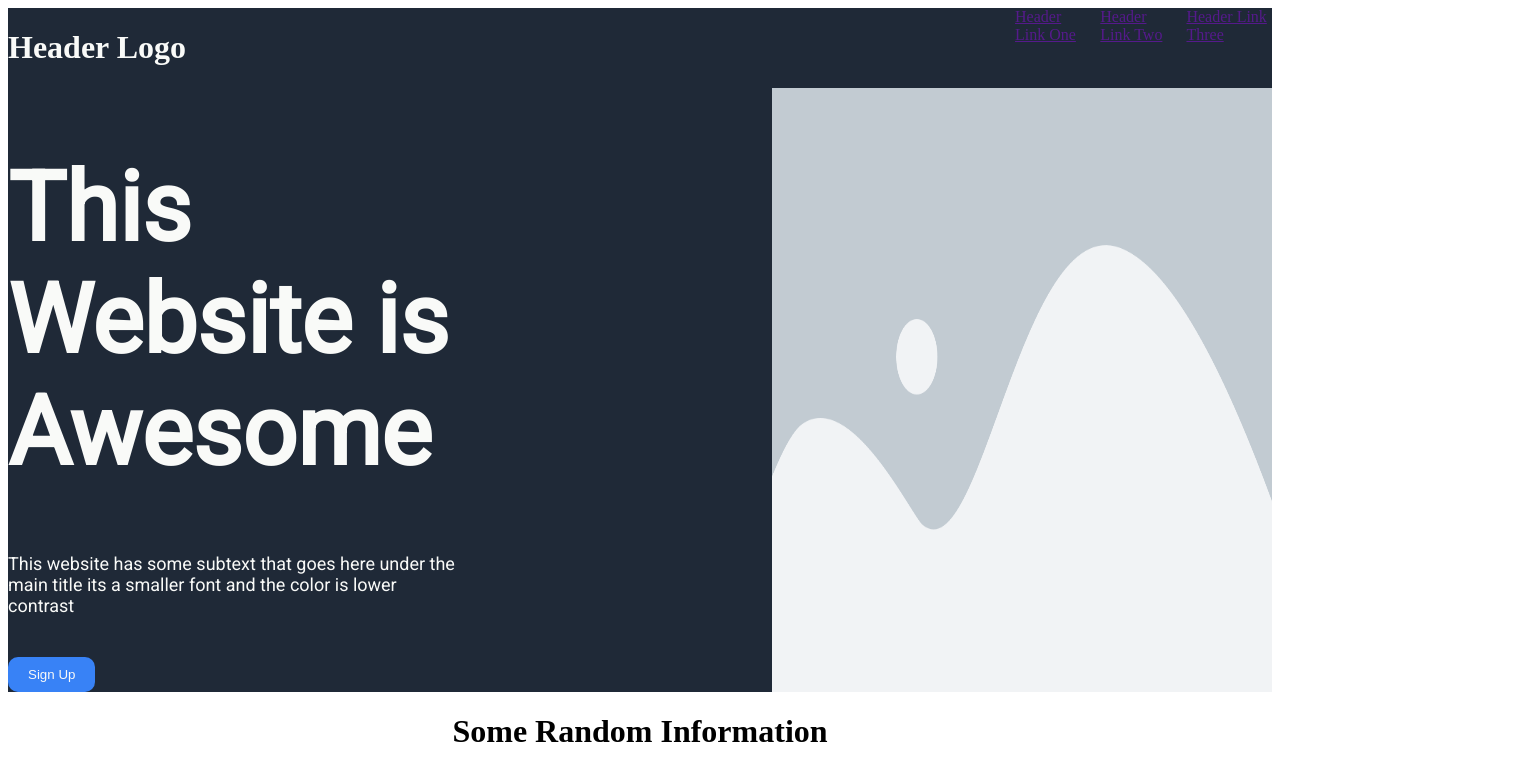
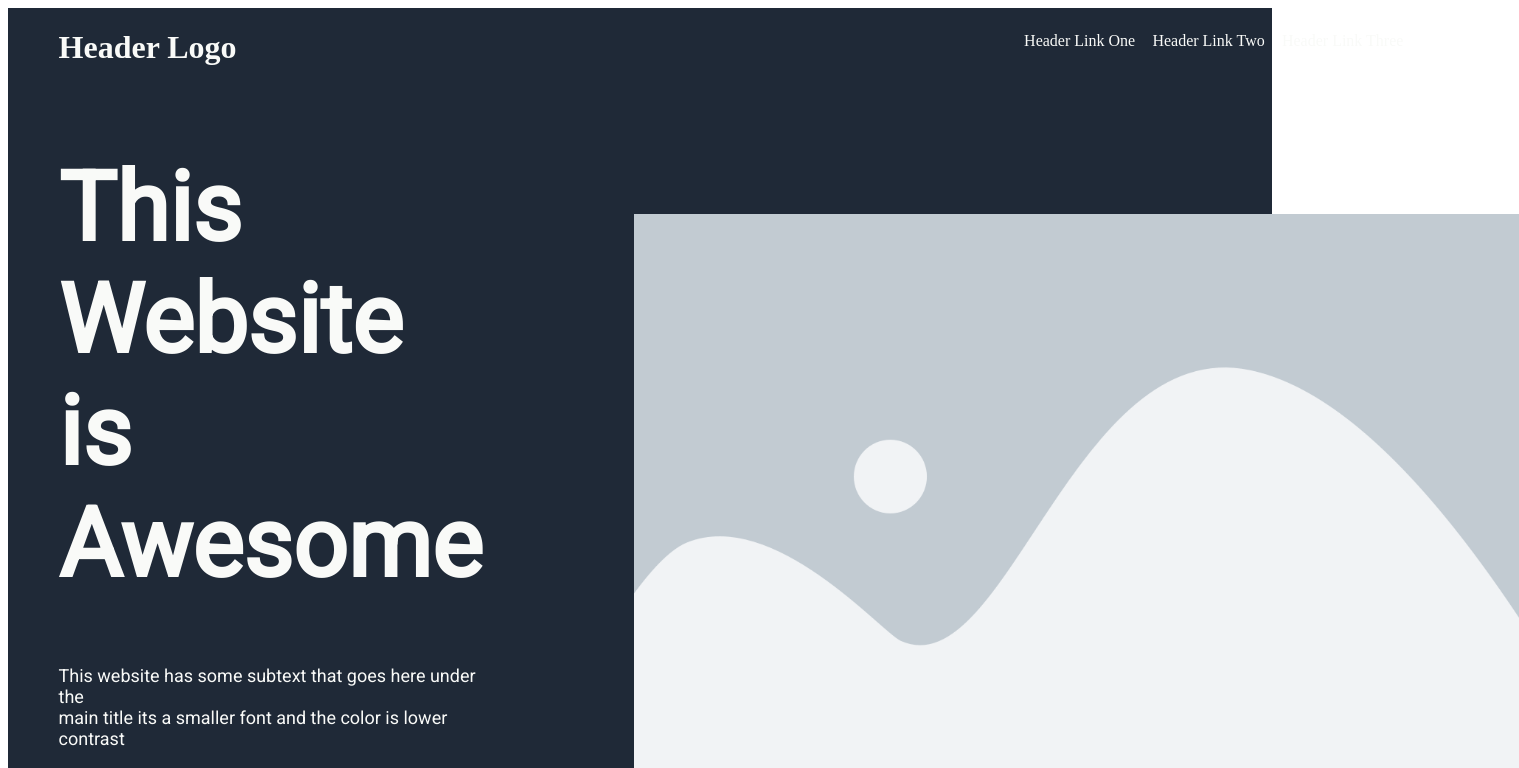
Before and after one commit to flippperooo/Landing-Page-Project, a plain HTML site: page index.html in a window 1280 px wide. Shown: the top 768 px of the page, 1519 px wide, since content can reach past the window. Drawn offline with Linux system fonts and the light colour scheme.

Commit message:
almost done with header

```diff
--- a/style.css
+++ b/style.css
@@ -9,9 +9,14 @@
     white-space: nowrap; /* Prevents wrapping */
     width:100px;
     color:#F9FAF8;
+    margin-left: 4%;
 }
 #link{
-    padding-left: 7px;
+    padding-left: 5%;
+    color:#F9FAF8;
+    text-decoration: none;
+    white-space: nowrap;
+    margin-top: 7%;
 }
 #header{
     display: flex;
@@ -30,6 +35,8 @@
     font-size: 48px;
     font-weight: 900;
     color:#F9FAF8;
+    margin-left: 4%;
+    margin-bottom: 4%;
 }
 #button1{
     background-color:#3882F6;
@@ -43,8 +50,12 @@ p{
     font-weight: 50;
 }
 #placeHolder{
-    width:500px;
-    margin-left: 290px;
+    width:70%;
+    margin-left: 12%;
+    margin-bottom:10%;
+    margin-right: 10%;
+    margin-top:10%;
+
 }
 #info{
     display: flex;
```
